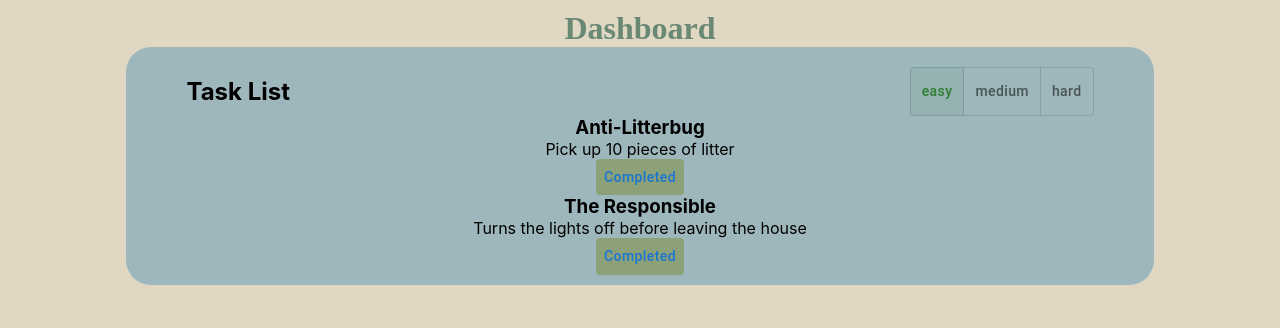
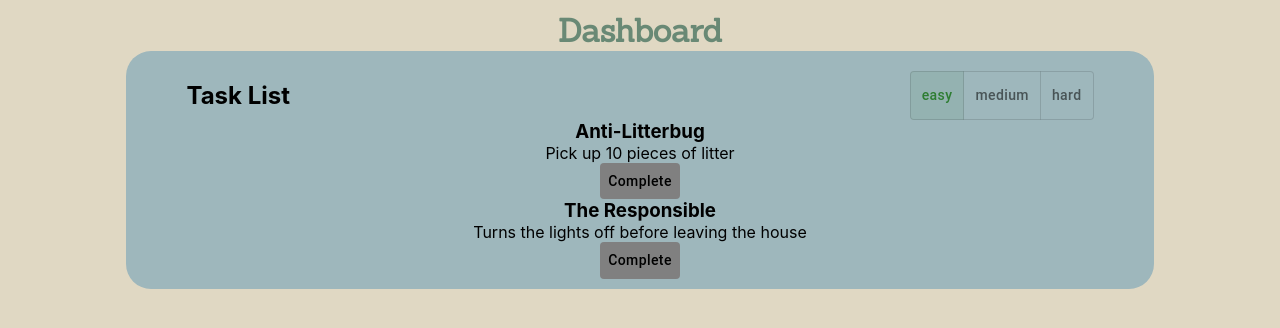
Before and after one commit to saehwan/Code_Bros_OneStep, a React (Create React App) app in the folder onestep/: page /dashboard in a window 1280 px wide. Shown: the top 328 px of the page. Built offline with nearby package versions, Linux system fonts and the light colour scheme.

Commit message:
Download and modify Sanchez font family

```diff
--- a/onestep/src/App.css
+++ b/onestep/src/App.css
@@ -35,11 +35,9 @@
   color: #61dafb;
 }
 
-@keyframes App-logo-spin {
-  from {
-    transform: rotate(0deg);
-  }
-  to {
-    transform: rotate(360deg);
-  }
+@font-face {
+  font-family: 'Sanchez';
+  src: url('./components/Sanchez/Sanchez-Regular.ttf');
+  font-weight: normal;
+  font-style: normal;
 }
--- a/onestep/src/screens/dashboard.js
+++ b/onestep/src/screens/dashboard.js
@@ -14,8 +14,8 @@ function Task({ task, onCompletion }) {
               <h3>{task.name}</h3>
             </div>
             <p>{task.description}</p>
-            <Button style={{backgroundColor: '#8CA177', textTransform: 'none'}}
-            onClick={() => onCompletion(task.id)}>Completed</Button>
+            <Button style={{backgroundColor: 'grey', textTransform: 'none', color: 'black'}}
+            onClick={() => onCompletion(task.id)}>Complete</Button>
           </div>
           :
           <div>
```
Also changed, not shown: onestep/src/components/Sanchez/OFL.txt (added), onestep/src/components/Sanchez/Sanchez-Italic.ttf (added), onestep/src/components/Sanchez/Sanchez-Regular.ttf (added).
